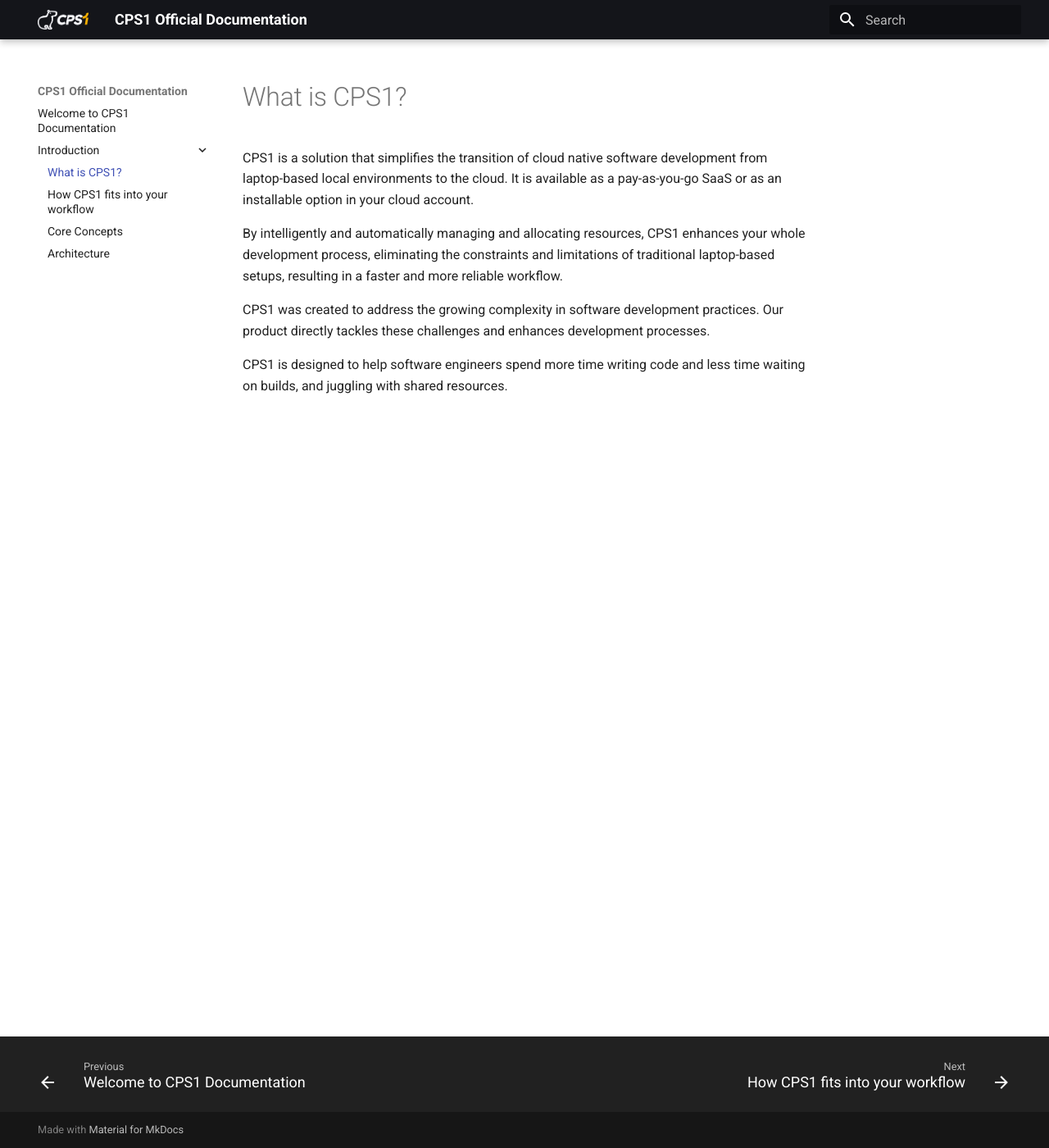
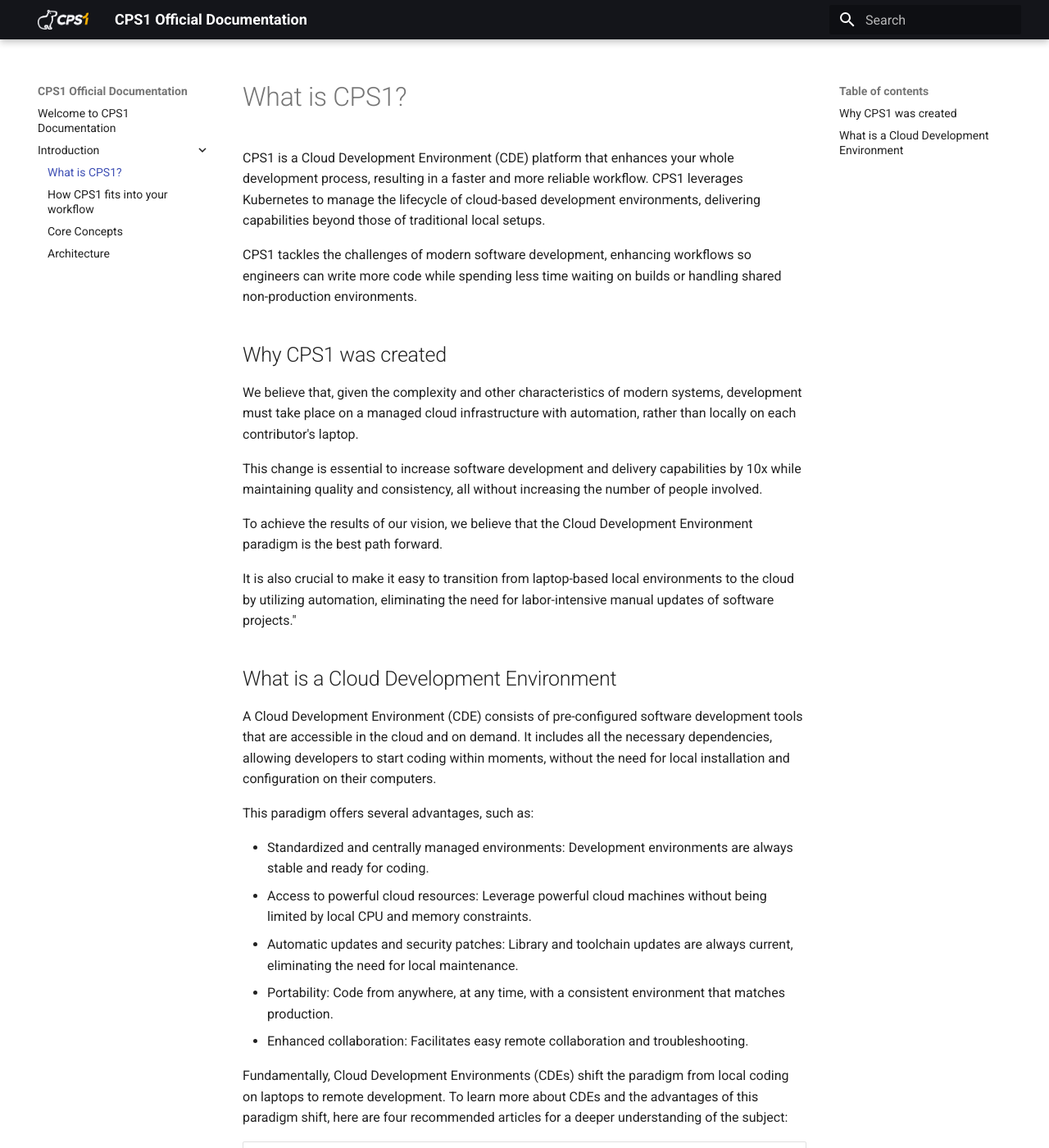
Before and after one commit to cps-1/docs, an MkDocs documentation site: the page built from docs/what-is-cps1.md, in a window 1280 px wide and 1400 px high. Shown: the whole window at 82% size. Built offline with MkDocs 1.6.1 and Material for MkDocs 9.7.7, drawn with Linux system fonts in a browser that asks for light colours; some of the changed text lies outside the part shown.

Commit message:
feat: new What is CPS1 page

```diff
--- a/docs/what-is-cps1.md
+++ b/docs/what-is-cps1.md
@@ -1,8 +1,36 @@
+# What is CPS1?
 
-CPS1 is a solution that simplifies the transition of cloud native software development from laptop-based local environments to the cloud. It is available as a pay-as-you-go SaaS or as an installable option in your cloud account.
+CPS1 is a Cloud Development Environment (CDE) platform that enhances your whole development process, resulting in a faster and more reliable workflow. CPS1 leverages Kubernetes to manage the lifecycle of cloud-based development environments, delivering capabilities beyond those of traditional local setups.
 
-By intelligently and automatically managing and allocating resources, CPS1 enhances your whole development process, eliminating the constraints and limitations of traditional laptop-based setups, resulting in a faster and more reliable workflow.
+CPS1 tackles the challenges of modern software development, enhancing workflows so engineers can write more code while spending less time waiting on builds or handling shared non-production environments.
 
-CPS1 was created to address the growing complexity in software development practices. Our product directly tackles these challenges and enhances development processes.
+## Why CPS1 was created
 
-CPS1 is designed to help software engineers spend more time writing code and less time waiting on builds, and juggling with shared resources.
+We believe that, given the complexity and other characteristics of modern systems, development must take place on a managed cloud infrastructure with automation, rather than locally on each contributor's laptop.
+
+This change is essential to increase software development and delivery capabilities by 10x while maintaining quality and consistency, all without increasing the number of people involved.
+
+To achieve the results of our vision, we believe that the Cloud Development Environment paradigm is the best path forward.
+
+It is also crucial to make it easy to transition from laptop-based local environments to the cloud by utilizing automation, eliminating the need for labor-intensive manual updates of software projects."
+
+## What is a Cloud Development Environment
+
+A Cloud Development Environment (CDE) consists of pre-configured software development tools that are accessible in the cloud and on demand. It includes all the necessary dependencies, allowing developers to start coding within moments, without the need for local installation and configuration on their computers.
+
+This paradigm offers several advantages, such as:
+
+- Standardized and centrally managed environments: Development environments are always stable and ready for coding.
+- Access to powerful cloud resources: Leverage powerful cloud machines without being limited by local CPU and memory constraints.
+- Automatic updates and security patches: Library and toolchain updates are always current, eliminating the need for local maintenance.
+- Portability: Code from anywhere, at any time, with a consistent environment that matches production.
+- Enhanced collaboration: Facilitates easy remote collaboration and troubleshooting.
+
+Fundamentally, Cloud Development Environments (CDEs) shift the paradigm from local coding on laptops to remote development. To learn more about CDEs and the advantages of this paradigm shift, here are four recommended articles for a deeper understanding of the subject:
+
+| Article     | Description                          | Author |
+| ----------- | ------------------------------------ | ------ |
+| [What Is a Cloud Development Environment?](https://www.dreamhost.com/blog/cloud-development-environment/) | This article explains the concept of Cloud Development Environments (CDEs), detailing how they provide developers with accessible, pre-configured tools in the cloud. It highlights the benefits of using CDEs, such as improved collaboration, reduced setup time, and enhanced scalability for development teams. | Matt Stamp |
+| [Cloud Development Environments](https://newsletter.pragmaticengineer.com/p/cloud-development-environments) | In this newsletter, the author discusses the rise of Cloud Development Environments, emphasizing their role in streamlining software development processes. It covers the advantages of CDEs over traditional local setups, including flexibility and efficiency, and shares insights on adopting this paradigm in development workflows. | Gergely Orosz |
+| [The Challenges of Creating & Managing Developer Environments at Scale](https://amazic.com/the-challenges-of-creating-managing-developer-environments-at-scale/) | This article addresses the complexities involved in establishing and managing developer environments, particularly at scale. It explores common issues such as consistency, security, and resource allocation, and offers strategies for overcoming these challenges to ensure efficient development operations. | Twain Taylor |
+| [The Real Cost of Poor Local Development Environments](https://medium.com/@scokmen/the-real-cost-of-poor-local-development-environments-19a093ddbb6e) | In this Medium post, the author examines the hidden costs associated with inefficient local development environments. It discusses the impact on productivity, collaboration, and software quality, advocating for the transition to more effective solutions like Cloud Development Environments to enhance development efficiency. | Soner Çökmen |
```
